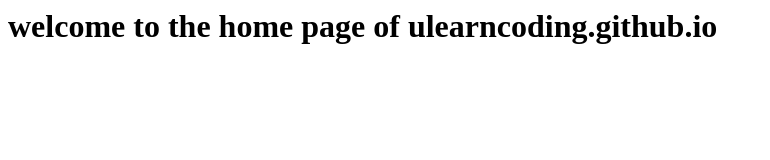
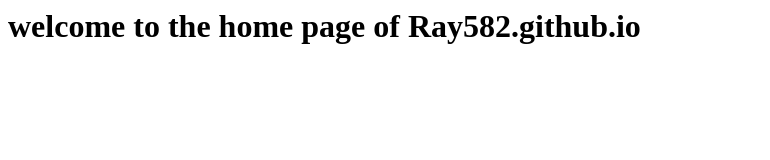
Before and after one commit to Ray582/Ray582, a plain HTML site: page index.html in a window 1280 px wide. Shown: the whole page, without its empty margins (0-770 px from the left). Drawn offline with Linux system fonts and the light colour scheme.

Commit message:
Update index.html

```diff
--- a/index.html
+++ b/index.html
@@ -1,7 +1,7 @@
 <html>
   <body>
     <h1>
-      welcome to the home page of ulearncoding.github.io
+      welcome to the home page of Ray582.github.io
     <h1>
   </body>
 </html>
```
